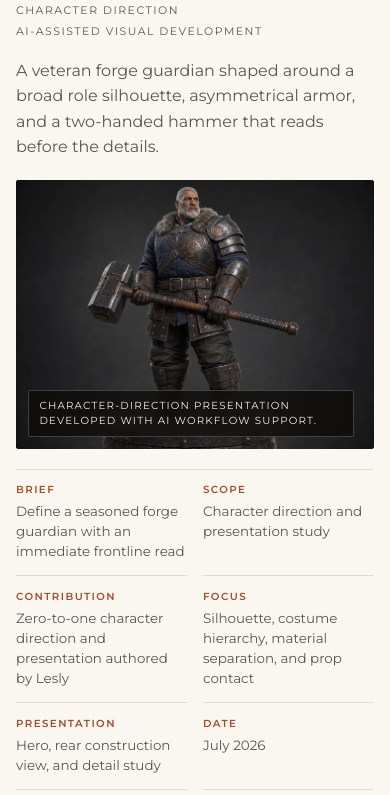
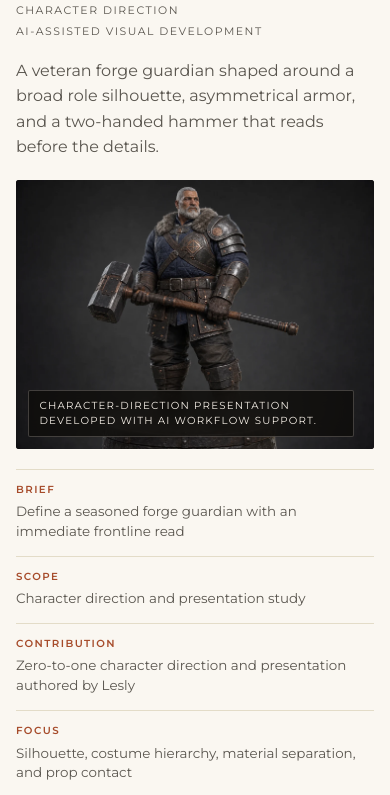
Before and after one commit to dimasyankauskas/Lesly3dArtis, a plain HTML site: page case-study.html in a window 390 px wide. Shown: the part 305-1100 px from the top of the page. Drawn offline with nearby package versions, Linux system fonts and the light colour scheme.

Commit message:
Fix case-study hero layout

```diff
--- a/case-study.html
+++ b/case-study.html
@@ -12,7 +12,7 @@
   <link href="https://fonts.googleapis.com/css2?family=Montserrat:wght@400;500;600&family=Playfair+Display:wght@400;500;600&display=swap" rel="stylesheet">
   <link rel="icon" href="assets/brand/lesly-luxury-icon.png" type="image/png">
   <link rel="apple-touch-icon" href="assets/brand/lesly-luxury-icon.png">
-  <link rel="stylesheet" href="styles.css?v=20260719-case-polish-2" />
+  <link rel="stylesheet" href="styles.css?v=20260719-hero-layout-1" />
   <script>document.documentElement.classList.add('js');document.documentElement.setAttribute('data-theme',localStorage.getItem('lesly-theme')==='dark'?'dark':'light');</script>
 </head>
 <body class="case-study">
--- a/styles.css
+++ b/styles.css
@@ -1041,7 +1041,7 @@ body.case-study.is-polished-case .cs-hero{
   grid-template-columns:minmax(0,.82fr) minmax(0,1.18fr);
   grid-template-areas:
     "copy media"
-    "facts media";
+    "facts facts";
   align-items:start;
   gap:clamp(1.5rem,3.5vw,3.5rem);
   padding-top:clamp(.75rem,2vw,1.5rem);
@@ -1083,6 +1083,9 @@ body.case-study.is-polished-case .cs-hero .cs-meta span{
 body.case-study.is-polished-case .cs-hero .cs-lead{
   max-width:40ch;
   margin-bottom:0;
+}
+body.case-study.is-polished-case .case-facts{
+  grid-template-columns:repeat(3,minmax(0,1fr));
 }
 .cs-hero-media-note{
   position:absolute;
@@ -1279,6 +1282,16 @@ body.case-study.is-polished-case .cs-hero .cs-lead{
     font-size:clamp(2.2rem,4.6vw,3rem);
     line-height:1.07;
   }
+  body.case-study.is-polished-case .cs-hero{
+    grid-template-columns:minmax(0,1fr);
+    grid-template-areas:
+      "copy"
+      "media"
+      "facts";
+  }
+  body.case-study.is-polished-case .case-facts{
+    grid-template-columns:repeat(2,minmax(0,1fr));
+  }
 }
 @media(max-width:720px){
   .cs-breadcrumb{
@@ -1303,6 +1316,7 @@ body.case-study.is-polished-case .cs-hero .cs-lead{
   body.case-study.is-polished-case .case-facts{
     order:3;
     width:100%;
+    grid-template-columns:repeat(2,minmax(0,1fr));
   }
   body.case-study.is-polished-case .cs-hero h1{
     max-width:100%;
@@ -1392,6 +1406,12 @@ body.case-study.is-polished-case .cs-hero .cs-lead{
     width:100%;
     height:auto;
     aspect-ratio:auto;
+  }
+}
+
+@media(max-width:520px){
+  body.case-study.is-polished-case .case-facts{
+    grid-template-columns:1fr;
   }
 }
 
```
Also changed, not shown: index.html (+1 -1 lines).
